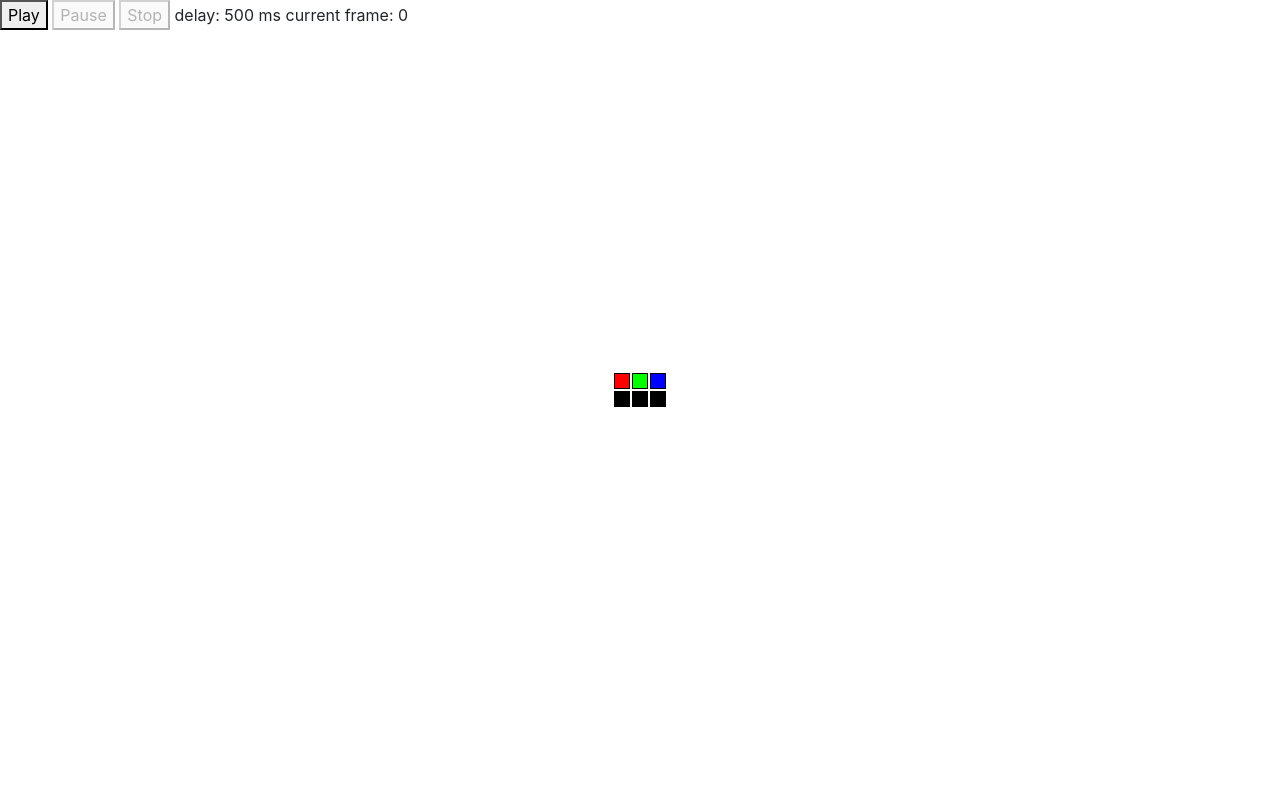
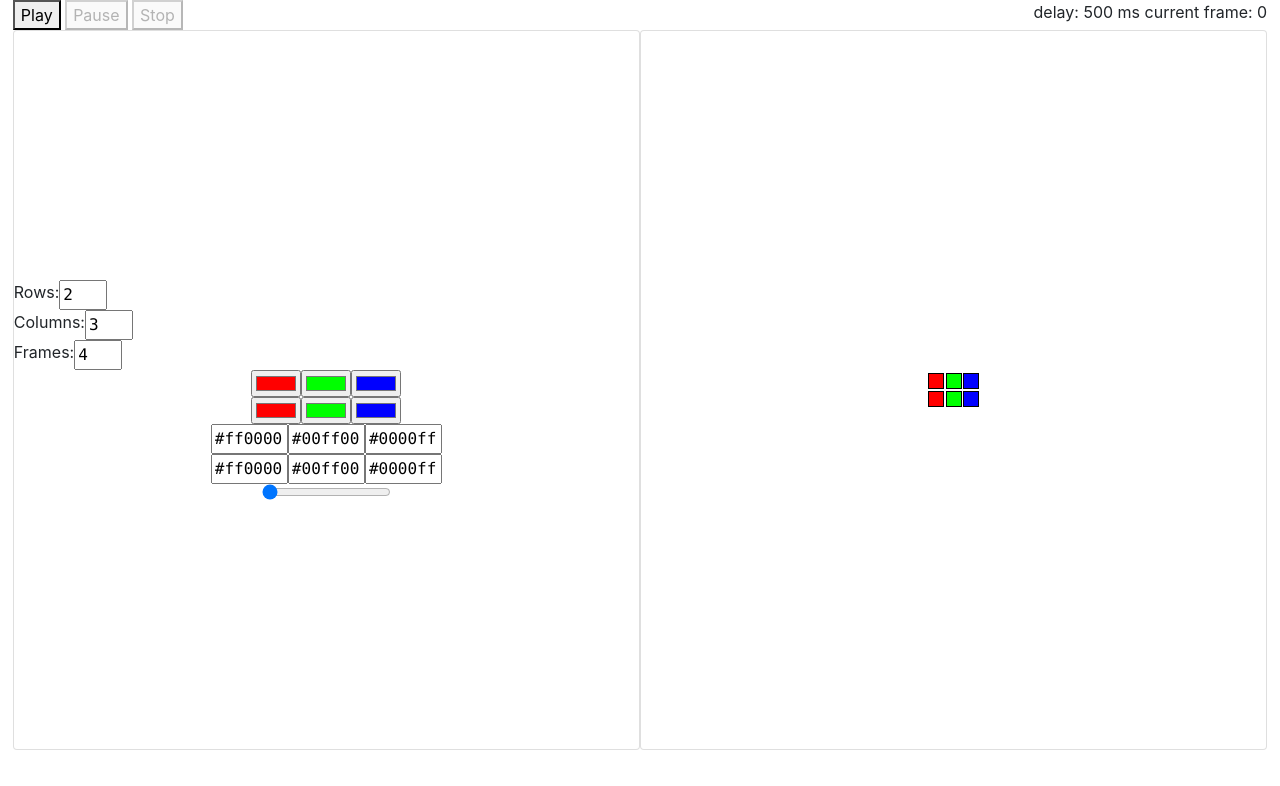
Before and after one commit to forrana/neopixel-emulator, a website: page index.html in a window 1280 px wide. Drawn offline with Linux system fonts and the light colour scheme.

Commit message:
Add customization section

```diff
--- a/index.html
+++ b/index.html
@@ -11,12 +11,38 @@
 </head>
 <body>
   <main id="App">
+    <section class="control-panel">
+      <section class="button-group">
         <button v-on:click="startEmulation" :disabled='isPlaying'>Play</button>
         <button v-on:click="pauseEmulation" :disabled='!isPlaying'>Pause</button>
         <button v-on:click="stopEmulation"  :disabled='!isPlaying'>Stop</button>
+      </section>
+      <section class="parametrs-group">
         delay: {{delay}} ms
         current frame: {{activeFrameIndex}}
-    <section class="led-panel">
+      </section>
+    </section>
+    <section class="panels">
+      <section class="programming-panel card">
+        <div class="input-group">
+          Rows: <input type="number" class="number-input" v-bind:value="activeFrame.length" max="999"/>
+        </div>
+        <div class="input-group">
+          Columns: <input type="number" class="number-input" v-bind:value="activeFrame[0].length" max="999"/>
+        </div>
+        <div class="input-group">
+          Frames: <input type="number" class="number-input" v-bind:value="frames.length" max="999"/>
+        </div>
+
+        <div class="row" v-for="(row, rowIndex) in activeFrame">
+          <input type="color" v-for="(pixel, pixelIndex) in row" v-model="row[pixelIndex]">
+        </div>
+        <div class="row" v-for="(row, rowIndex) in activeFrame">
+          <input class="color-input" type="text" v-for="(pixel, pixelIndex) in row" v-model="row[pixelIndex]">
+        </div>
+        <input type="range" v-model="activeFrameIndex" v-bind:max="frames.length - 1"/>
+      </section>
+      <section class="led-panel card">
         <div>
           <div class="row" v-for="(row, rowIndex) in activeFrame">
             <div class="LED"
@@ -28,6 +54,7 @@
           </div>
         </div>
       </section>
+    </section>
   </main>
   <script type="text/javascript" src="scripts.js"></script>
 </body>
--- a/scripts.js
+++ b/scripts.js
@@ -2,9 +2,9 @@ var app = new Vue({
   el: '#app',
   data: {
     frames: [
-      [["#ff0000", "#00ff00", "#0000ff"], ["#000000", "#000000", "#000000"]],
-      [["#000000", "#ff0000", "#00ff00"], ["#0000ff", "#000000", "#000000"]],
-      [["#000000", "#000000", "#ff0000"], ["#00ff00", "#0000ff", "#000000"]],
+      [["#ff0000", "#00ff00", "#0000ff"], ["#ff0000", "#00ff00", "#0000ff"]],
+      [["#000000", "#ff0000", "#00ff00"], ["#000000", "#ff0000", "#00ff00"]],
+      [["#000000", "#000000", "#ff0000"], ["#000000", "#000000", "#ff0000"]],
       [["#000000", "#000000", "#000000"], ["#ff0000", "#00ff00", "#0000ff"]],
     ],
     delay: 500,
@@ -34,6 +34,15 @@ var app = new Vue({
       this.activeFrameIndex = 0;
       clearInterval(this.intervalId);
       this.intervalId = null;
-    }
+    },
+    changeRowsAmount: function () {
+
+    },
+    changeColumnsAmount: function () {
+
+    },
+    changeFramesAmount: function () {
+
+    },
   },
 })
--- a/styles.css
+++ b/styles.css
@@ -4,13 +4,52 @@
   height: 1em;
   margin: 0.05em;
   background-color: var(--bg-color);
-
 }
 
-.led-panel{
+.control-panel {
+  display: flex;
+  justify-content: space-between;
+}
+
+.led-panel {
   display: flex;
   justify-content: center;
   align-self: center;
   align-items: center;
   height: 90vh;
+  width: 49vw;
 }
+
+.programming-panel {
+  display: flex;
+  justify-content: center;
+  align-self: center;
+  align-items: center;
+  height: 90vh;
+  width: 49vw;
+}
+
+.panels {
+  display: flex;
+  margin-left: 1vw;
+}
+
+.row {
+  display: flex;
+}
+
+.color-input {
+  flex: 1;
+  width: 8ch;
+  font-family: "Lucida Console", Monaco, monospace;
+}
+
+.number-input {
+  width: 5ch;
+  font-family: "Lucida Console", Monaco, monospace;
+}
+
+.control-panel {
+  width: 98vw;
+  margin-left: 1vw;
+}
```
Lines whose indentation alone changed are shown as unchanged.
